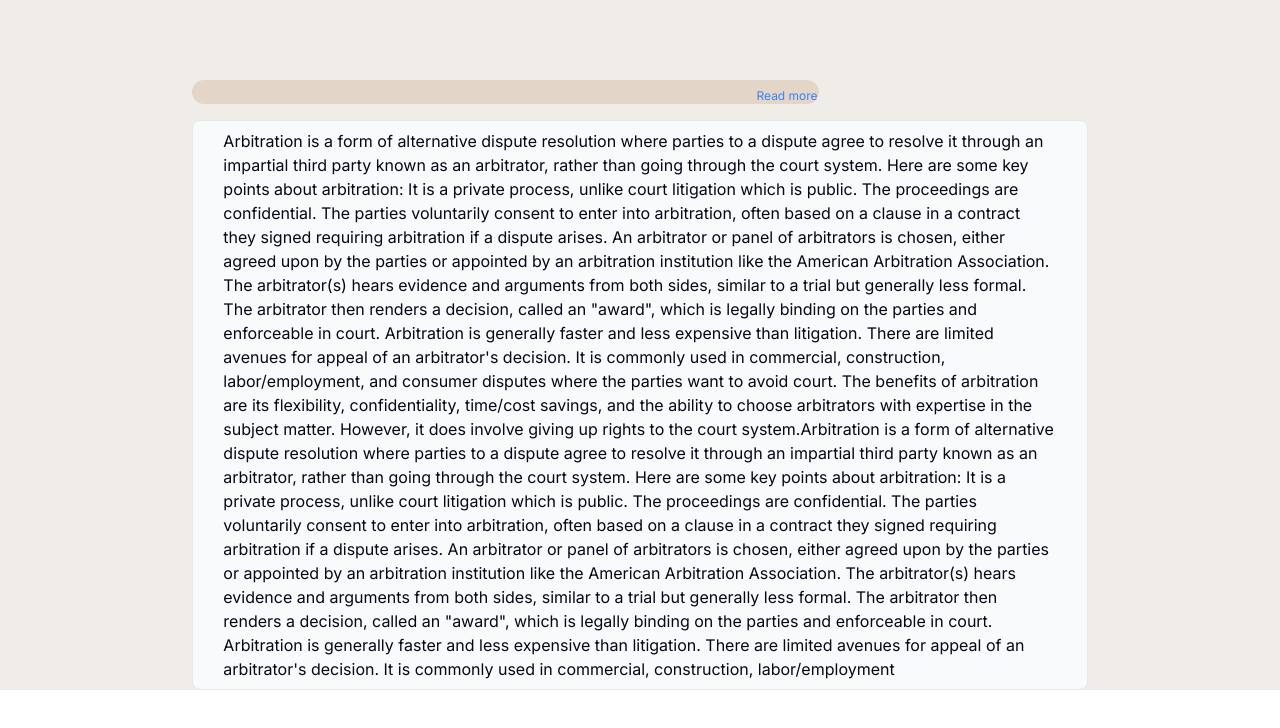
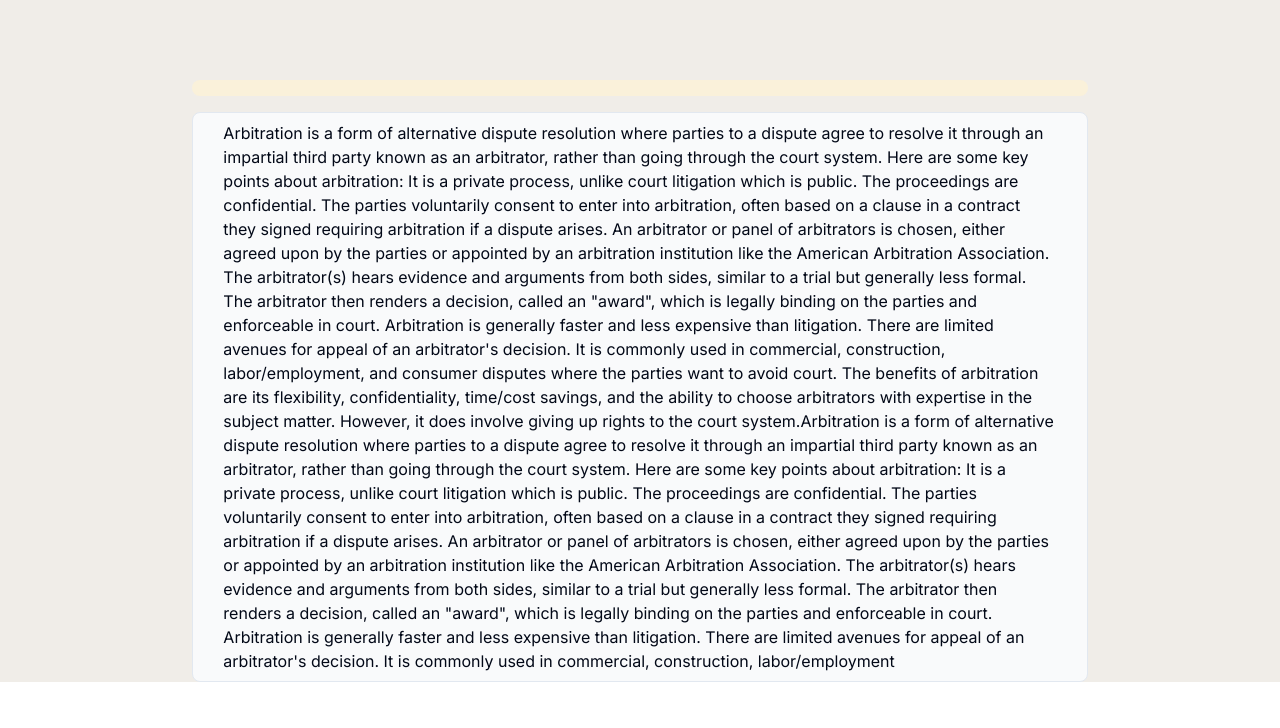
Before and after one commit to vigneshraja122/research-engine, a Next.js app: page /researchpad in a window 1280 px wide. Shown: the top 728 px of the page. Built offline with nearby package versions, Linux system fonts and the light colour scheme.

Commit message:
Change the alignment of the answer page

```diff
--- a/app/researchpad/page.tsx
+++ b/app/researchpad/page.tsx
@@ -7,33 +7,15 @@ export default function Search({
   searchParams: { [key: string]: string };
 }) {
   const question = searchParams.q;
-  const [expanded, setExpanded] = useState(false);
-
-  const toggleExpanded = () => {
-    setExpanded(!expanded);
-  };
 
   return (
     <div className="w-full flex flex-col items-center bg-[#f0ede8]">
       <div className="w-full h-20"></div>
-      <div className="w-[70%] space-y-4">
-        <div className="flex items-center bg-[#e3d6c9] w-[70%] rounded-xl">
-          <h1
-            className={`text-xl font-sans rounded-lg  p-1 w-[90%] cursor-pointer ${
-              expanded ? "" : "truncate"
-            }`}
-            onClick={toggleExpanded}
-          >
+      <div className="md:w-[70%] w-[95%] space-y-4">
+        <div className="">
+          <h1 className="text-xl font-sans rounded-lg p-4 md:p-2 w-full cursor-pointer flex items-center bg-[#faf1da] text-justify">
             {question}
           </h1>
-          {!expanded && (
-            <p
-              className="text-blue-500 cursor-pointer text-xs mt-2"
-              onClick={toggleExpanded}
-            >
-              Read more
-            </p>
-          )}
         </div>
         <div className="w-full h-full border rounded-lg flex justify-center items-center bg-gray-50">
           <p className="w-[95%] p-2">
```
